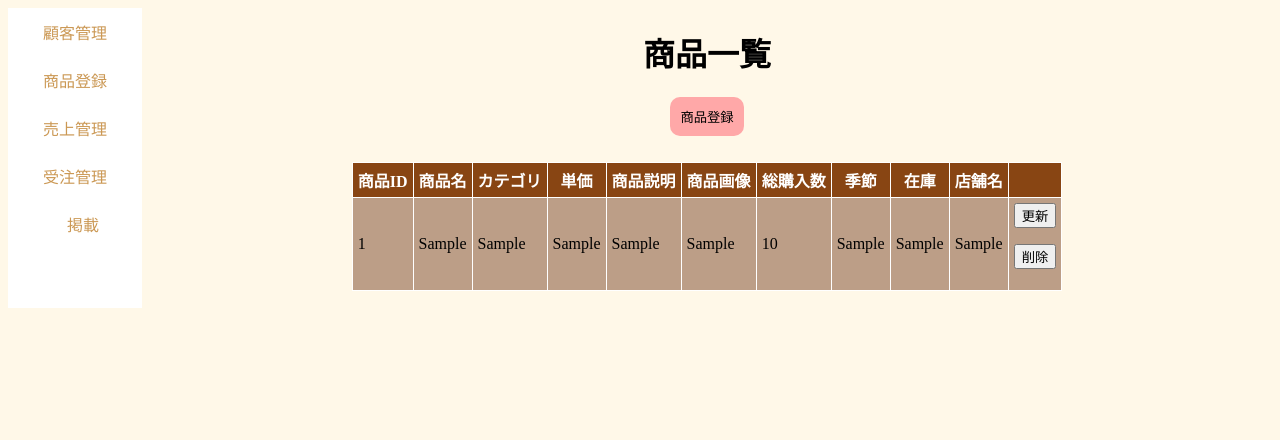
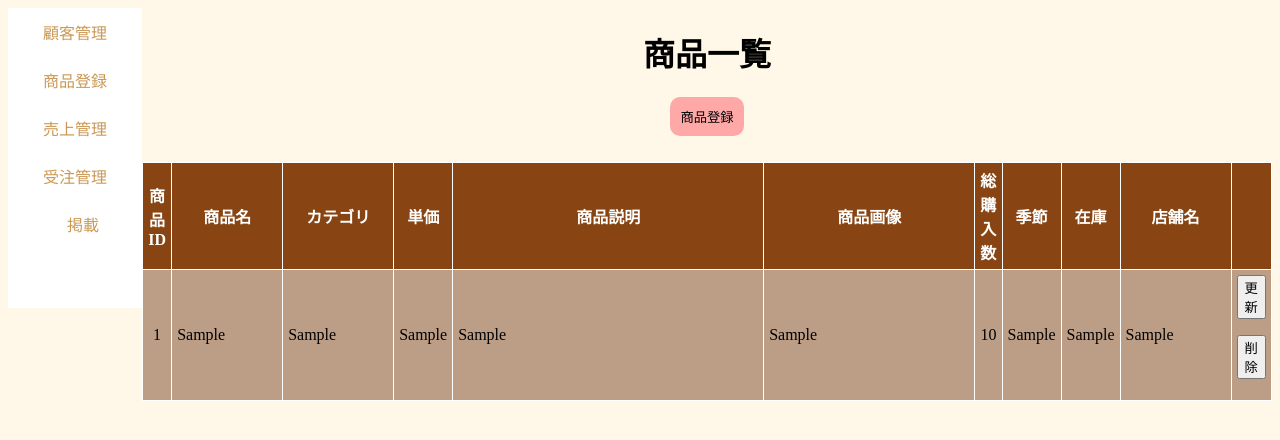
Before and after one commit to rumi0221/SWEETSTOWN, a PHP site: page /productlist.php in a window 1280 px wide. Shown: the top 440 px of the page. Run offline with PHP 8.4, Linux system fonts and the light colour scheme; tables that the repository leaves empty or names only in its code hold one stand-in row (values such as "Sample post").

Commit message:
tableの幅や詰めの調整

```diff
--- a/MANAGEMENT/CSS/product.css
+++ b/MANAGEMENT/CSS/product.css
@@ -77,6 +77,26 @@ button.registration {
     border: none;
 }
 
+.table-center {
+    text-align: center;
+}
+
+.table-right {
+    text-align: right;
+}
+
+.table-a {
+    width: 100px;
+}
+
+.table-b {
+    width: 200px;
+}
+
+.table-c {
+    width: 300px;
+}
+
 .textw {
     width: 400px;
 }
--- a/MANAGEMENT/productlist.php
+++ b/MANAGEMENT/productlist.php
@@ -28,16 +28,16 @@
                     $sql2 = $pdo->query('select * from shop where shop_code = '. $row['shop_code']);
                     $row2 = $sql2->fetch(PDO::FETCH_BOTH, PDO::FETCH_ORI_LAST);
                     echo '<tr>';
-                    echo '<td>', $row['product_id'], '</td>';
-                    echo '<td>', $row['product_mei'], '</td>';
-                    echo '<td>', $row['product_type'], '</td>';
-                    echo '<td>', $row['tanka'], '</td>';
-                    echo '<td>', $row['setumei'], '</td>';
-                    echo '<td>', $row['gazou'],'</td>';
-                    echo '<td>', $row['total_su'],'</td>';
+                    echo '<td class="table-center">', $row['product_id'], '</td>';
+                    echo '<td class="table-a">', $row['product_mei'], '</td>';
+                    echo '<td class="table-a">', $row['product_type'], '</td>';
+                    echo '<td class="table-right">', $row['tanka'], '</td>';
+                    echo '<td class="table-c">', $row['setumei'], '</td>';
+                    echo '<td class="table-b">', $row['gazou'],'</td>';
+                    echo '<td class="table-right">', $row['total_su'],'</td>';
                     echo '<td>', $row['season'], '</td>';
-                    echo '<td>', $row['zaiko'], '</td>';
-                    echo '<td>', $row2['shop_mei'], '</td>';
+                    echo '<td class="table-right">', $row['zaiko'], '</td>';
+                    echo '<td class="table-a">', $row2['shop_mei'], '</td>';
                     echo '<td>';
                     echo '<form action="product-update.php" method="POST">';
                     echo '<button type="submit" name="update" value="', $row['product_id'], '">更新</button>';
```
Also changed, not shown: MANAGEMENT/CSS/main.css (+20 -0 lines), MANAGEMENT/CSS/order.css (+20 -0 lines), MANAGEMENT/CSS/publish.css (+20 -0 lines), MANAGEMENT/customer-infomation.php (+5 -5 lines).
